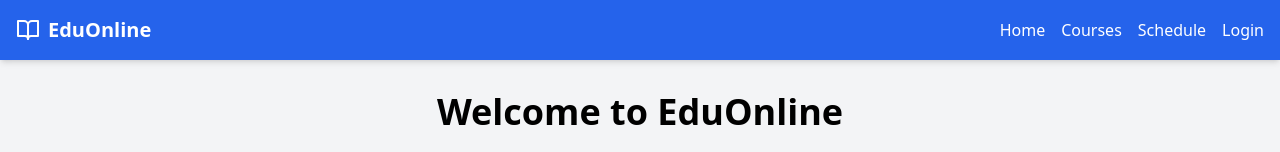
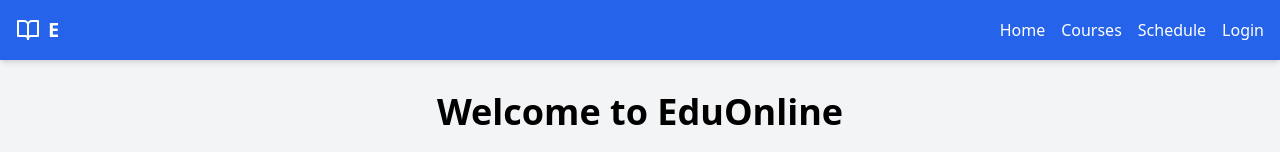
Before and after one commit to moraar222/Onlineclasses, a React (Vite) app in the folder my-app/: page / in a window 1280 px wide. Shown: the top 152 px of the page. Built offline with nearby package versions, Linux system fonts and the light colour scheme.

Commit message:
Refactor Header component to use a shorter logo text

```diff
--- a/my-app/src/assets/components/Header.tsx
+++ b/my-app/src/assets/components/Header.tsx
@@ -8,7 +8,7 @@
       <div className="container mx-auto px-4 py-4 flex justify-between items-center">
         <Link to="/" className="flex items-center space-x-2">
           <BookOpen size={24} />
-          <span className="text-xl font-bold">EduOnline</span>
+          <span className="text-xl font-bold">E</span>
         </Link>
         <nav>
           <ul className="flex space-x-4">
```
